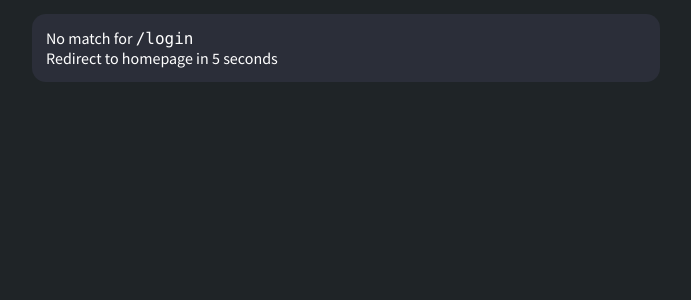
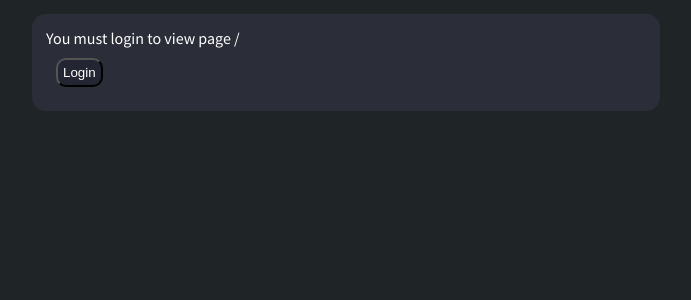
Before and after one commit to konojack/todolist-react, a React (Create React App) app: page /login in a window 1280 px wide. Shown: the top 300 px of the page, without its empty margins (294-985 px from the left). Built offline with nearby package versions, Linux system fonts and the light colour scheme.

Commit message:
Facebook Login with FB API and sessionStorage

```diff
--- a/public/index.html
+++ b/public/index.html
@@ -22,6 +22,27 @@
     <title>React App</title>
   </head>
   <body>
+      <script>
+          window.fbAsyncInit = function() {
+            FB.init({
+              appId      : '941171192739563',
+              cookie     : true,
+              xfbml      : true,
+              version    : 'v3.2'
+            });
+
+            FB.AppEvents.logPageView();
+
+          };
+
+          (function(d, s, id){
+             var js, fjs = d.getElementsByTagName(s)[0];
+             if (d.getElementById(id)) {return;}
+             js = d.createElement(s); js.id = id;
+             js.src = "https://connect.facebook.net/en_US/sdk.js";
+             fjs.parentNode.insertBefore(js, fjs);
+           }(document, 'script', 'facebook-jssdk'));
+        </script>
     <noscript>
       You need to enable JavaScript to run this app.
     </noscript>
--- a/src/App.jsx
+++ b/src/App.jsx
@@ -1,8 +1,9 @@
 import React, { Component } from 'react';
 import './App.css';
 import ToDoList from './containers/ToDoList';
-import ToDoEditForm from './components/ToDoEditForm';
-import { BrowserRouter as Router, Switch, Route } from 'react-router-dom';
+import ToDoEditForm from './containers/ToDoEditForm';
+import Login from './components/Login';
+import { BrowserRouter as Router, Switch, Route, Redirect } from 'react-router-dom';
 import styled from 'styled-components';
 import NotFound from './components/NotFound'
 
@@ -16,6 +17,24 @@ const Container = styled.div`
   margin-top: 14px;
 `
 
+const PrivateRoute = ({ component: Component, ...rest }) => (
+  <Route
+    {...rest}
+    render={props =>
+      sessionStorage.getItem('currentUser') ? (
+        <Component {...props} />
+      ) : (
+        <Redirect
+          to={{
+            pathname: '/login',
+            state: { from: props.location }
+          }}
+        />
+      )
+    }
+  />
+)
+
 class App extends Component {
   render() {
     return (
@@ -23,7 +42,8 @@ class App extends Component {
         <Container>
           <Switch>
             <Route exact path='/' component={ToDoList} />
-            <Route path='/todo_items/:itemId' component={ToDoEditForm} />
+            <PrivateRoute exact path={'/todo_items/:itemId'} component={ToDoEditForm} />
+            <Route exact path='/login' component={Login} />
             <Route component={NotFound}></Route>
           </Switch>
         </Container>
--- /dev/null
+++ b/src/components/Login/index.jsx
@@ -0,0 +1,47 @@
+import React, { Component } from 'react'
+import { SubmitButton } from '../../helpers/theme'
+import { Redirect } from 'react-router-dom';
+
+export default class Login extends Component {
+
+  state = {
+    processing: false,
+    currentUser: null,
+    finished: false
+  }
+
+  fbLogin = () => {
+    this.setState({processing: true})
+    window.FB.getLoginStatus(response => {
+      if(response.status !== 'connected') {
+        window.FB.login()
+      } else {
+        window.FB.api('/me', user => {
+          sessionStorage.setItem('currentUser', user)
+          this.setState({finished: true, processing: false, currentUser: user})
+        })
+      }
+    })
+  }
+
+  render() {
+    const { finished, currentUser , processing } = this.state;
+    const { from } = this.props.location.state || { from: { pathname: '/' }}
+
+    if(finished) {
+      return <Redirect to={from} />
+    }
+    return (
+      <div>
+        { currentUser
+          ? <div>Hello, { currentUser.name }!</div>
+          : <p>You must login to view page {from.pathname}</p>
+        }
+        { processing
+          ? <div>Authenticating...</div>
+          : <SubmitButton onClick={this.fbLogin}>Login</SubmitButton>
+        }
+      </div>
+    )
+  }
+}
--- a/src/components/ToDoEditForm/index.js
+++ b/src/containers/ToDoEditForm/index.js
@@ -10,7 +10,6 @@ import {
     ErrorMsg
   } from '../../helpers/theme'
 import * as _ from 'ramda'
-import { runInThisContext } from 'vm';
 
 
 class ToDoEditForm extends Component {
--- a/src/helpers/theme.js
+++ b/src/helpers/theme.js
@@ -9,7 +9,7 @@ export const SubmitButton = styled.button`
   border-radius: 10px;
   padding: 5px;
   color: #fff;
-  margin-bottom: 10px;
+  margin: 10px;
   background: #232632;
 `
 
```
